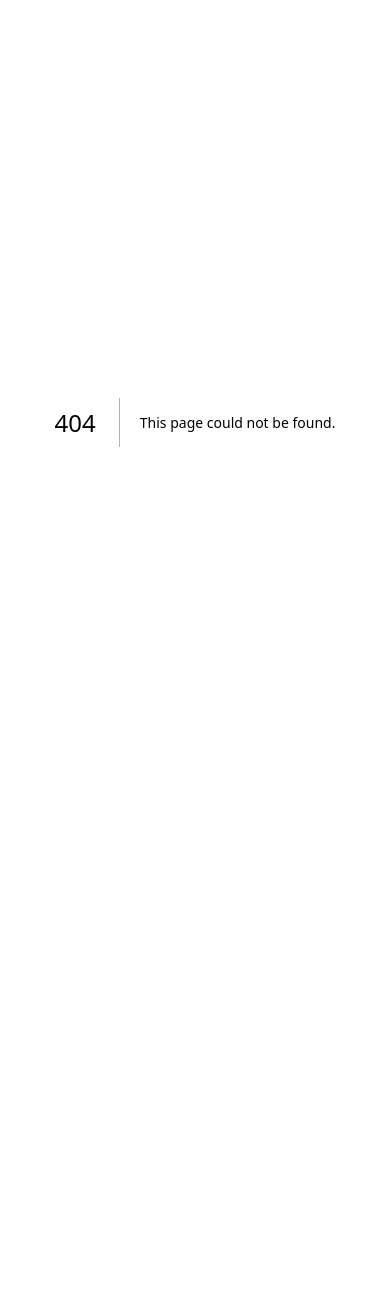
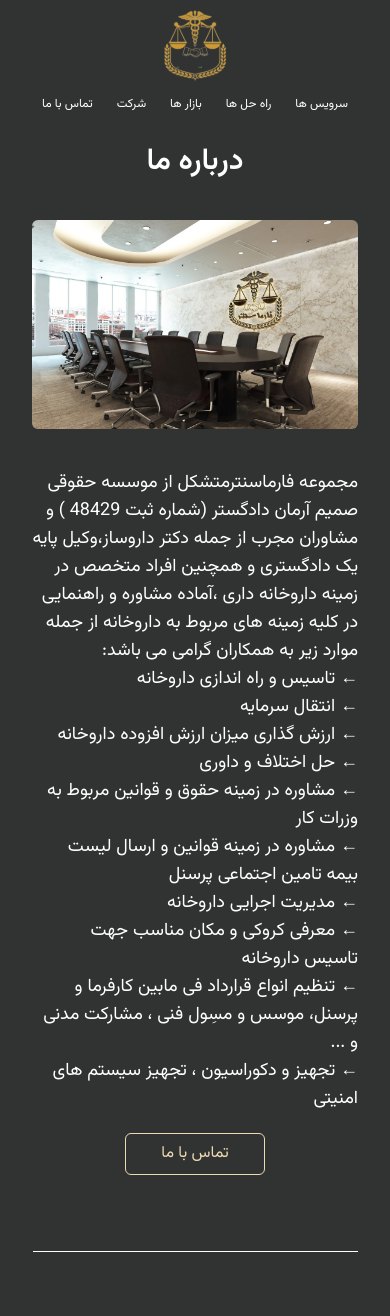
Before and after one commit to AmirNBK/farma-center, a Next.js app: page /about-us in a window 390 px wide. Before the commit this address had no page. Shown: the top 1316 px of the page. Before the commit the page ends 844 px from the top, so only its background shows below. Built offline with nearby package versions, Linux system fonts and the light colour scheme.

Commit message:
developed about us page and made it responsive

```diff
--- a/components/AboutUs/AboutUs.tsx
+++ b/components/AboutUs/AboutUs.tsx
@@ -41,7 +41,7 @@ const AboutUs = () => {
                 <Image src={multiPolygon} alt='polygon' className='absolute hidden xl:block' style={{ top: '15%', right: '-130%' }} />
                 <Image src={dots} alt='dots' className='absolute hidden xl:block' style={{ left: '-5%', top: '15%' }} />
                 <div className={`${isReached && style.polygon}`} ref={polygonRef}>
-                    <PolygonContainer isResponsive title='درباره‌ی ما' description='به فارماسنتر خوش آمدید
+                    <PolygonContainer link='/about-us' isResponsive title='درباره‌ی ما' description='به فارماسنتر خوش آمدید
 مشاوره رایگان، انتقال سرمایه و معرفی فایل های داروخانه در سراسر ایران به راحتی در این سایت امکان پذیر است. شما می توانید از طریق سیستم جستجو،دسته بندی، و فیلترهای مختلف به آسانی داروخانه مورد نظر خود را پیدا کرده و با اطلاعاتی که در این زمینه کسب میکنید قادر خواهید بود داروخانه متناسب با شرایط خود را در کوتاه ترین زمان ممکن انتخاب کنید' />
                 </div>
                 <div className={`${style.polygonPic}`}>
--- a/components/CommonComponents/PolygonContainer/PolygonContainer.tsx
+++ b/components/CommonComponents/PolygonContainer/PolygonContainer.tsx
@@ -3,15 +3,18 @@ import polygon from '../../../assets/Images/PolygonContainer.svg';
 import Image from 'next/image';
 import Button from '../Button/Button';
 import styles from './PolygonContainer.module.scss'
+import Link from 'next/link';
 
 const PolygonContainer = (props: {
     title: string;
     description: string;
     isResponsive: boolean
+    link?: string
 }) => {
     const title = props.title;
     const description = props.description;
     const isResponsive = props.isResponsive
+    const link = props.link
 
     return (
         <div className={`PolygonContainer flex justify-center items-center cursor-pointer ${styles.PolygonContainer}`}>
@@ -20,7 +23,9 @@ const PolygonContainer = (props: {
                 <div className={`text-container ${isResponsive ? 'gap-y-3.5 xl:gap-y-6' : 'gap-y-6'}`}>
                     <h4 className={`${isResponsive ? "text-lg xl:text-2xl" : 'text-2xl'}`}>{title}</h4>
                     <p className={`${isResponsive && 'text-xs xl:text-sm'}`}>{description}</p>
-                    <Button text='بیشتر بدانید' />
+                    <Link href={`${link}`}>
+                        <Button text='بیشتر بدانید' />
+                    </Link>
                 </div>
             </div>
             <style jsx>{`
--- a/components/Header/Header.tsx
+++ b/components/Header/Header.tsx
@@ -1,6 +1,7 @@
 import React from 'react';
 import logo from '../../assets/Icons/MainLogo.svg'
 import Image from 'next/image';
+import Link from 'next/link';
 
 const Header = (props: {
     HomePageHeader: boolean
@@ -9,7 +10,9 @@ const Header = (props: {
     const headerItems = ['سرویس ها', 'راه حل ها', 'بازار ها', 'شرکت', 'تماس با ما']
     return (
         <div className={`HeaderSection flex sm:flex-row flex-col w-full justify-between items-center px-8 mb-8 sm:mb-16 text-white ${HomePageHeader && 'skew-y-6'} `}>
-            <Image src={logo} alt='MainLogo' />
+            <Link href={'./'}>
+                <Image src={logo} alt='MainLogo' onClick={() => { }} />
+            </Link>
             <div className='flex gap-x-6 flex-row-reverse'>
                 {headerItems.map((item) => {
                     return (
--- /dev/null
+++ b/pages/about-us/index.tsx
@@ -0,0 +1,82 @@
+import React from 'react'
+import { Vazirmatn } from 'next/font/google'
+import "primereact/resources/themes/lara-light-indigo/theme.css";
+import "primereact/resources/primereact.min.css";
+import Header from '@/components/Header/Header';
+import companyPic from '../../assets/Images/companyPic.jpeg'
+import Image from 'next/image';
+import Footer from '@/components/Footer/Footer';
+import PoliciesSection from '@/components/PoliciesSection/PoliciesSection';
+import companyPic2 from '../../assets/Images/companyPic2.jpeg'
+import { Button } from 'primereact/button';
+
+const vazir = Vazirmatn({ subsets: ['latin'] })
+export default function AboutUs() {
+
+    return (
+        <div className={`flex min-h-screen flex-col items-center AboutUs mt-15 ${vazir.className}`}
+            style={{ background: '#313232' }}
+        >
+            <Header HomePageHeader={false} />
+            <h1 className='text-3xl font-semibold text-white'> درباره ما </h1>
+            <div className='flex xl:flex-row flex-col items-center gap-10 sm:gap-20 mt-10 px-8'>
+                <Image src={companyPic} alt='pic' className='rounded-md' style={{ flex: '1', width: '700px' }} />
+
+                <div className='AboutUs__descriptions text-white flex items-center xl:items-start flex-col justify-between' style={{ direction: 'rtl', flex: '2' }} >
+                    <p className='text-lg'>
+                        مجموعه فارماسنترمتشکل از موسسه حقوقی صمیم آرمان دادگستر (شماره ثبت 48429 )  و مشاوران مجرب از جمله دکتر داروساز،وکیل پایه یک دادگستری و همچنین افراد متخصص در زمینه داروخانه داری ،آماده مشاوره و راهنمایی در کلیه زمینه های مربوط به داروخانه از جمله موارد زیر به همکاران گرامی می باشد: <br />
+                        ←	تاسیس و راه اندازی داروخانه
+                        <br />
+                        ←	انتقال سرمایه
+                        <br />
+                        ←	ارزش گذاری میزان ارزش افزوده  داروخانه
+                        <br />
+                        ←	حل اختلاف و داوری
+                        <br />
+                        ←	مشاوره در زمینه حقوق و قوانین مربوط به وزرات کار
+                        <br />
+                        ←	مشاوره در زمینه قوانین و ارسال لیست بیمه تامین اجتماعی پرسنل
+                        <br />
+                        ←	مدیریت اجرایی داروخانه
+                        <br />
+                        ←	معرفی کروکی و مکان مناسب جهت تاسیس داروخانه
+                        <br />
+                        ←	تنظیم انواع قرارداد فی مابین کارفرما و پرسنل، موسس و مسِول فنی ، مشارکت مدنی و ...
+                        <br />
+                        ←	تجهیز و دکوراسیون ، تجهیز سیستم های امنیتی
+                        <br />
+                    </p>
+                    <button className='w-fit'
+                        style={{ border: '1px solid #ebdab2', color: '#ebdab2', padding: '8px 35px', margin: '20px 0px', borderRadius: '6px' }}>
+                        تماس با ما
+                    </button>
+                </div>
+            </div>
+
+            <div className='w-10/12 mt-14 flex flex-col xl:flex-row-reverse pt-16 gap-10 sm:gap-20 2xl:gap-0 items-center'
+                style={{ borderTop: "1px solid #fff" }}
+            >
+                <div className='flex-1 flex flex-col justify-between xl:items-end items-center'>
+                    <h2 className='text-5xl font-medium text-right text-white'> وجه تمایز ما </h2>
+                    <div>
+                        <Image src={companyPic2} alt='pic' className='rounded-md mt-10 ml-auto' style={{ width: '500px' }} />
+                    </div>
+                </div>
+                <div className='flex-1'>
+                    <p className='text-white text-center sm:text-right text-xl' style={{ direction: 'rtl' }}>
+                        یکی از نکاتی که باعث گردیده مجموعه فارماسنتر نسبت به سایر همکارانی که در این زمینه فعالیت می کنند متمایز گردد، این است که تیم مدیریتی فارماسنتر خود داروساز، موسس مسئول فنی و داروخانه دار بوده و همواره از نزدیک با مسائل و چالش های جاری داروخانه از جمله وزارت بهداشت ، سازمان غذا و دارو، سازمان های بیمه گر،اداره دارایی و مالیات، شرکت های پخش و ... در ارتباط بوده و لذا جامع ترین نکات تاسیس،راه اندازی و مدیریت داروخانه را جهت مشاوره صحیح تر به شما همکاران عزیز به کار می برد.
+                        همچنین کلیه قراردادهایی که در این مجموعه منعقد می گردد شامل مهمترین، به روز ترین و جامع ترین مسائل روز جامعه داروسازی بوده و حتی الامکان از هرگونه زیاده گویی و استفاده از کلمات نامفهوم پرهیز شده است. وجود وکیل پایه یک دادگستری در این موسسه که مشرف به نکات ریز و ظریف داروخانه و رشته داروسازی است باعث گردیده موارد حقوقی و ضمانت های اجرایی لازم جهت انجام تعهدات طرفین در قرارداد به درستی لحاظ گردد.
+                        از دیگر مواردی که مجموعه فارماسنتر خود را موظف به انجام آن می داند،حضور در کنار شما تا پایان مدت قرارداد است که همواره و هر لحظه پیگیر روند فرایند قراردادهستیم.
+                        همچنین در طول مدت راه اندازی داروخانه ، با ارائه راهکارهای مناسب جهت سرمایه گذاری اصولی تر،زمینه افزایش فروش داروخانه و ارزش افزوده داروخانه را برای شما همکاران عزیز فراهم خواهیم کرد.
+                    </p>
+                </div>
+
+            </div>
+
+            <div className='w-full mt-12'>
+                <Footer />
+                <PoliciesSection />
+            </div>
+        </div>
+    )
+}
--- a/pages/contact-us/index.tsx
+++ b/pages/contact-us/index.tsx
@@ -34,7 +34,7 @@ export default function ContactUs() {
                     <Header HomePageHeader={false} />
                 </div>
 
-                <div className="w-auto	mt-20 h-full rounded-md"
+                <div className="w-auto	mt-20 h-full rounded-md mx-10"
                     style={{
                         background: '#313232', boxShadow: '2px 1px 5px 3px rgba(0,0,0,0.31)'
                     }}>
--- a/styles/globals.css
+++ b/styles/globals.css
@@ -33,6 +33,10 @@ body {
 
   .z-minus {
     z-index: -1;
+  }
+
+  .flex-2 {
+    flex: 2;
   }
 
   .rtl {
```
Also changed, not shown: assets/Images/companyPic.jpeg (added), assets/Images/companyPic2.jpeg (added).
